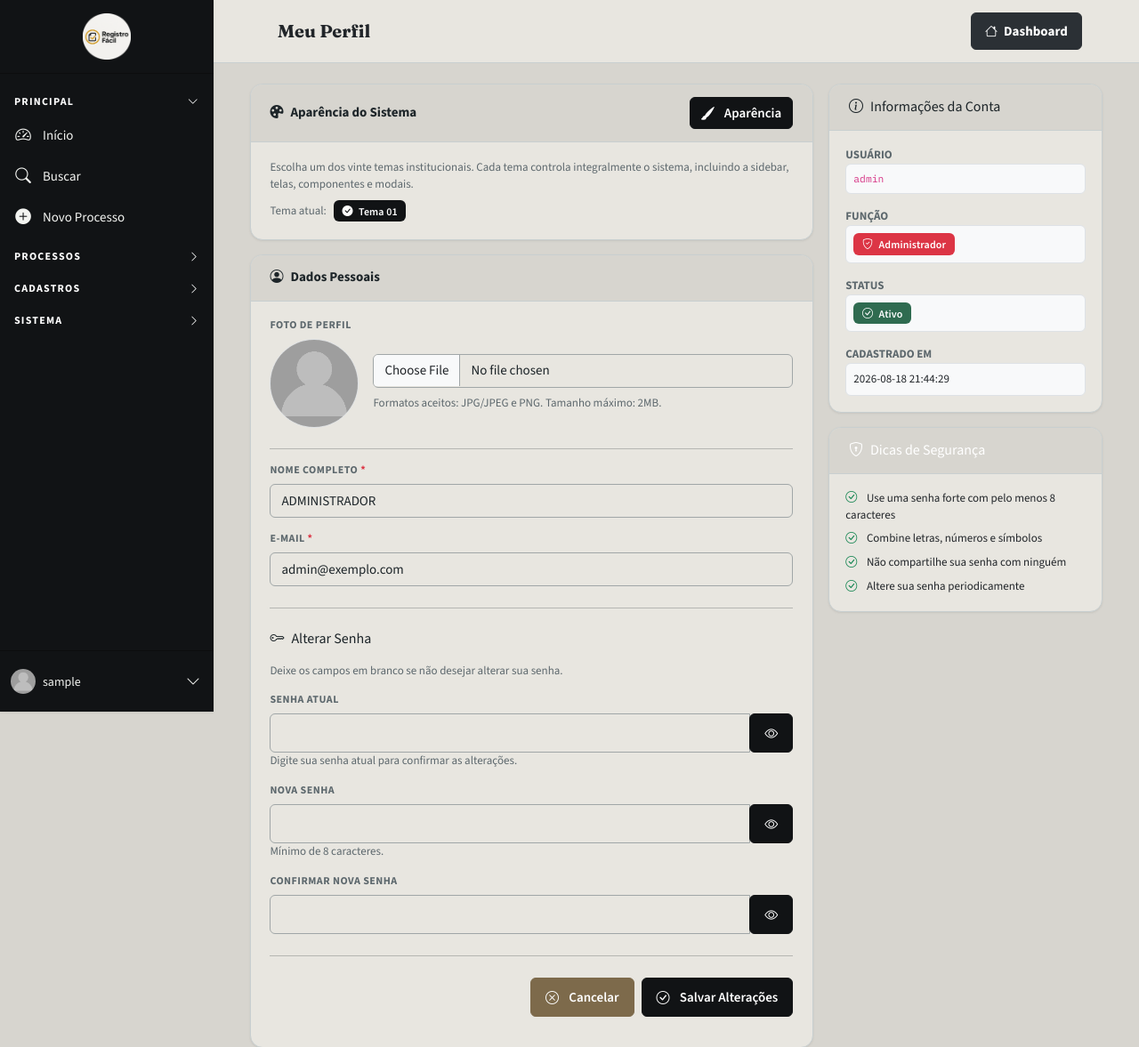
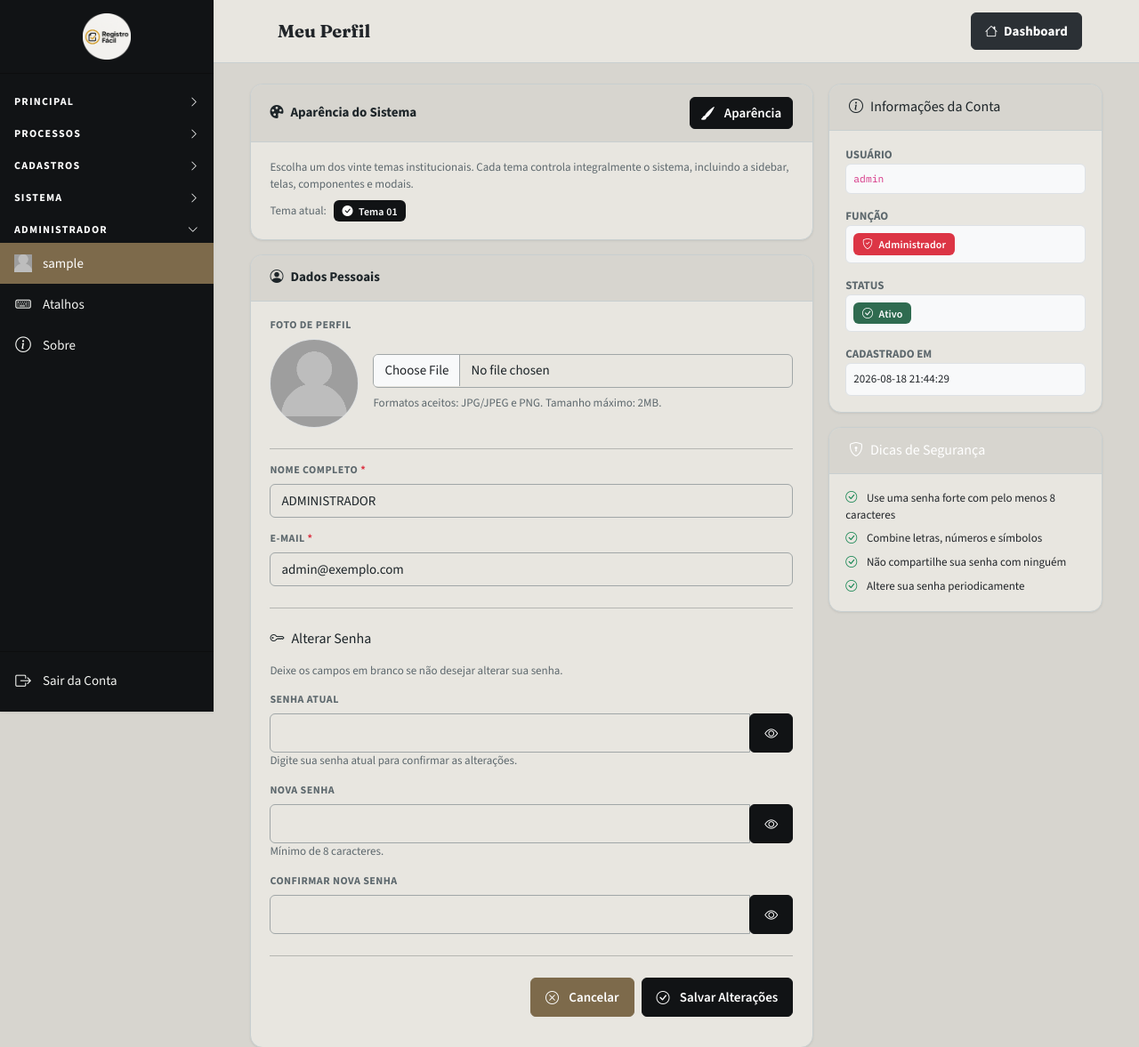
Before and after one commit to espetocearensesobral-boop/registrofacil-v3, a Flask app: page /perfil/ in a window 1280 px wide. Shown: the top 1177 px of the page at 89% size. Run offline with Flask 3, Linux system fonts and the light colour scheme; the visitor is signed in with stand-in values (Sample User, id 1); data comes from the database, SQL or seed files in the repository; parts of the project's set-up code (start-up, migrations or seed data) failed here and were passed over; some libraries are stand-ins or nearby versions.

Commit message:
fix: move administrator into sidebar accordion

```diff
--- a/static/css/layout-standard.css
+++ b/static/css/layout-standard.css
@@ -673,16 +673,6 @@ body {
     margin-left: var(--rf-sidebar-width) !important;
     transition: none !important;
   }
-  #sidebar.collapsed .section-title-toggle .menu-text,
-  html.sidebar-collapsed-initial #sidebar .section-title-toggle .menu-text { opacity: 1 !important; pointer-events: auto !important; }
-  #sidebar.collapsed .section-title-toggle .menu-icon,
-  html.sidebar-collapsed-initial #sidebar .section-title-toggle .menu-icon {
-    position: static !important;
-    margin-right: 12px !important;
-    transform: none !important;
-  }
-  #sidebar.collapsed .section-title-toggle .toggle-icon,
-  html.sidebar-collapsed-initial #sidebar .section-title-toggle .toggle-icon { opacity: 1 !important; pointer-events: auto !important; }
 }
 
 .sidebar-group-toggle {
@@ -724,3 +714,42 @@ body {
   #page-content-wrapper { margin-left: 0 !important; }
   #sidebar.collapsed { width: var(--rf-sidebar-width) !important; }
 }
+
+/* Sidebar: Administrador pertence ao accordion; somente Sair permanece fixo no rodapé. */
+#sidebar .sidebar-logout {
+  flex: 0 0 auto;
+  margin-top: auto;
+  padding: .625rem 0 .75rem;
+  border-top: 1px solid var(--border-color-dark);
+  background: var(--background-color-sidebar);
+}
+
+#sidebar .sidebar-logout .menu-item {
+  margin: 0;
+  min-height: 2.75rem;
+}
+
+#sidebar .sidebar-logout .menu-icon {
+  color: var(--sidebar-text, var(--text-color-light));
+}
+
+#sidebar .sidebar-logout .menu-item:hover,
+#sidebar .sidebar-logout .menu-item:focus-visible {
+  background: color-mix(in srgb, var(--color-error) 14%, var(--background-color-sidebar));
+}
+
+#sidebar .sidebar-logout .menu-item:hover .menu-text,
+#sidebar .sidebar-logout .menu-item:focus-visible .menu-text {
+  color: var(--color-error);
+}
+
+#sidebar-group-administrador [data-profile-menu-item] .sidebar-avatar {
+  width: 1.75rem;
+  height: 1.75rem;
+  border-radius: 50%;
+  object-fit: cover;
+}
+
+#sidebar-group-administrador [data-profile-menu-item] .menu-icon {
+  overflow: hidden;
+}
--- a/static/css/main.css
+++ b/static/css/main.css
@@ -311,100 +311,6 @@ body {
     height: 1px;
     background: rgba(255, 255, 255, 0.1);
     margin: 0 8px;
-}
-
-/* ━━━━━━━━━━━━━━━━━━━━━━━━━━━━━━━━━━━━━━━━━━━━━━━━━━━━━━
-   SEÇÃO INFERIOR - PERFIL DO USUÁRIO
-   ━━━━━━━━━━━━━━━━━━━━━━━━━━━━━━━━━━━━━━━━━━━━━━━━━━━━━━ */
-.bottom-section {
-    border-top: 1px solid var(--border-color-dark);
-    padding: 10px 0;
-    flex-shrink: 0;
-}
-
-.section-title-toggle {
-    display: flex;
-    align-items: center;
-    padding: 10px 16px;
-    cursor: pointer;
-    font-size: var(--font-sm);
-    font-weight: 500;
-    background-color: var(--background-color-sidebar);
-    transition: background-color 0.2s ease;
-    color: var(--text-color-light);
-    height: 48px;
-}
-
-.section-title-toggle:hover {
-    background-color: var(--background-color-sidebar-hover);
-}
-
-.sidebar.collapsed .section-title-toggle .menu-text {
-    opacity: 0;
-    pointer-events: none;
-}
-
-.section-title-toggle .menu-icon {
-    width: 20px;
-    height: 20px;
-    flex-shrink: 0;
-    display: flex;
-    align-items: center;
-    justify-content: center;
-    color: var(--text-color-light);
-    opacity: 1;
-    transition: opacity 0.3s ease;
-    margin-right: 12px;
-}
-
-.sidebar.collapsed .section-title-toggle .menu-icon {
-    opacity: 1;
-    margin-right: 0;
-    position: absolute;
-    left: 50%;
-    transform: translateX(-50%);
-}
-
-.section-title-toggle .toggle-icon {
-    font-size: 1rem;
-    transition: transform 0.25s ease;
-    color: var(--text-color-light);
-    position: absolute;
-    right: 15px;
-    margin-left: 12px;
-}
-
-.sidebar.collapsed .section-title-toggle .toggle-icon {
-    position: absolute;
-    right: 15px;
-    opacity: 0 !important;
-    pointer-events: none !important;
-    margin-left: 0;
-}
-
-.section-title-toggle.expanded .toggle-icon {
-    transform: rotate(180deg);
-}
-
-.profile-menu-items {
-    max-height: 500px;
-    overflow: hidden;
-    transition: max-height 0.3s ease-out, opacity 0.3s ease;
-    opacity: 1;
-}
-
-.profile-menu-items.collapsed {
-    max-height: 0;
-    opacity: 0;
-}
-
-/* ✓ CORREÇÃO: Hover do logout em tom pastel (menos agressivo) */
-.logout-menu-item:hover {
-    background-color: rgba(220, 38, 38, 0.15);
-}
-
-.logout-menu-item:hover .menu-text.menu-text-logout {
-    color: #DC2626;
 }
 
 /* ━━━━━━━━━━━━━━━━━━━━━━━━━━━━━━━━━━━━━━━━━━━━━━━━━━━━━━
@@ -813,16 +719,6 @@ body.auth-page {
     margin-left: var(--rf-sidebar-collapsed-width) !important;
 }
 
-.sidebar-collapsed-initial .sidebar .section-title-toggle .menu-text {
-    opacity: 0 !important;
-    pointer-events: none !important;
-}
-
-.sidebar-collapsed-initial .sidebar .section-title-toggle .toggle-icon {
-    opacity: 0 !important;
-    pointer-events: none !important;
-}
-
 /* HTMX Loader */
 .loader-overlay {
     position: fixed;
--- a/static/js/main.js
+++ b/static/js/main.js
@@ -16,7 +16,7 @@ if (typeof window.togglePassword !== 'function') {
 }
 
 // ============================================================
-// SIDEBAR: fixa e expandida no desktop. Apenas a seção Administrador/perfil é recolhível.
+// SIDEBAR: fixa e expandida no desktop. Todas as categorias, inclusive Administrador, usam o mesmo accordion.
 function inicializarSidebar() {
     const sidebar = document.getElementById('sidebar');
     const wrapper = document.getElementById('wrapper');
@@ -124,8 +124,6 @@ document.addEventListener('DOMContentLoaded', function() {
         const sidebar = document.getElementById('sidebar');
         const wrapper = document.getElementById('wrapper');
         const pageContentWrapper = document.getElementById('page-content-wrapper');
-        const profileSectionToggle = document.getElementById('profile-section-toggle');
-        const profileMenuItems = document.querySelector('.profile-menu-items');
         const categoryToggles = Array.from(document.querySelectorAll('.sidebar-group-toggle'));
 
         if (!sidebar || !wrapper || !pageContentWrapper) return;
@@ -187,31 +185,7 @@ document.addEventListener('DOMContentLoaded', function() {
             }
         });
 
-        // O bloco Administrador/perfil continua sendo a única área recolhível.
-        if (profileSectionToggle && profileMenuItems) {
-            profileMenuItems.classList.add('collapsed');
-            profileSectionToggle.classList.add('collapsed');
-            profileSectionToggle.classList.remove('expanded');
-            profileSectionToggle.setAttribute('aria-expanded', 'false');
-            const toggleProfileSection = event => {
-                event.stopPropagation();
-                const isCollapsed = profileMenuItems.classList.toggle('collapsed');
-                profileSectionToggle.classList.toggle('collapsed', isCollapsed);
-                profileSectionToggle.classList.toggle('expanded', !isCollapsed);
-                profileSectionToggle.setAttribute('aria-expanded', String(!isCollapsed));
-                if (!isCollapsed) {
-                    sidebar.scrollTo({ top: sidebar.scrollHeight, behavior: 'smooth' });
-                    profileSectionToggle.focus({ preventScroll: true });
-                }
-            };
-            profileSectionToggle.addEventListener('click', toggleProfileSection);
-            profileSectionToggle.addEventListener('keydown', event => {
-                if (event.key === 'Enter' || event.key === ' ') {
-                    event.preventDefault();
-                    toggleProfileSection(event);
-                }
-            });
-        }
+        // Administrador é uma categoria normal do accordion; somente Sair fica fixo no rodapé.
 
         const handleResponsiveSidebar = () => {
             sidebar.classList.remove('collapsed');
@@ -306,15 +280,7 @@ document.addEventListener('DOMContentLoaded', function() {
             // Pequeno delay para garantir que a sidebar já se ajustou (se expandindo) antes de rolar
             setTimeout(() => {
                 const menuSection = document.querySelector('.menu-section');
-                // Se o item ativo está na seção de perfil, role para a seção de perfil
-                const profileMenuItems = document.querySelector('.profile-menu-items');
-                if (profileMenuItems && profileMenuItems.contains(activeItemFound)) {
-                    const bottomSection = document.querySelector('.bottom-section');
-                     if (bottomSection) {
-                         bottomSection.scrollIntoView({ behavior: 'smooth', block: 'end' });
-                         console.log("setActiveSidebarLinks: Rolando para o item ativo na seção de perfil.");
-                     }
-                } else if (menuSection && menuSection.contains(activeItemFound)) {
+                if (menuSection && menuSection.contains(activeItemFound)) {
                     // Calcula a posição do item para centralizá-lo na área visível
                     const itemOffsetTop = activeItemFound.offsetTop;
                     const itemHeight = activeItemFound.offsetHeight;
@@ -792,11 +758,12 @@ document.addEventListener('DOMContentLoaded', function() {
                     return true;
                 },
                 'o': () => {
-                    const profileSectionToggle = document.getElementById('profile-section-toggle');
-                    if (profileSectionToggle) {
-                        profileSectionToggle.click();
+                    const administratorToggle = document.querySelector('[aria-controls="sidebar-group-administrador"]');
+                    if (administratorToggle) {
+                        administratorToggle.click();
+                        administratorToggle.focus({ preventScroll: true });
                     } else {
-                        console.warn("Atalho para 'Opções' (Alt+O) acionado, mas o elemento de toggle não foi encontrado.");
+                        console.warn("Atalho Alt+O acionado, mas a categoria Administrador não foi encontrada.");
                     }
                     return true;
                 }
--- a/templates/base.html
+++ b/templates/base.html
@@ -248,41 +248,36 @@
                 </div>
 
                 </div>
-            </div>
 
-            {# ─── RODAPÉ: Perfil do usuário ─── #}
-            <div class="bottom-section" id="profile-section">
-                <div class="section-title-toggle" id="profile-section-toggle" role="button" tabindex="0" aria-expanded="false" aria-controls="profile-menu-items">
-                    <div class="menu-icon">
-                        <img src="{{ session.get('usuario_foto_url', url_for('static', filename='img/default_avatar.png')) }}"
-                             alt="Avatar" class="sidebar-avatar">
+                <button class="sidebar-group-toggle" type="button" aria-expanded="false" aria-controls="sidebar-group-administrador">
+                    <span>Administrador</span>
+                    <i class="bi bi-chevron-down sidebar-group-toggle-icon" aria-hidden="true"></i>
+                </button>
+                <div class="sidebar-category-items" id="sidebar-group-administrador" hidden>
+                    <div class="menu-item" data-profile-menu-item="true" data-href="{{ url_for('perfil.index') }}" data-accesskey="m" onclick="setActive(this)"
+                         data-bs-toggle="tooltip" data-bs-placement="right" data-bs-title="{{ session.get('usuario_nome', 'Meu Perfil') }} (Alt+M)">
+                        <div class="menu-icon">
+                            <img src="{{ session.get('usuario_foto_url', url_for('static', filename='img/default_avatar.png')) }}" alt="Avatar" class="sidebar-avatar">
+                        </div>
+                        <span class="menu-text">{{ session.get('usuario_nome', 'Meu Perfil') | truncate(18) }}</span>
                     </div>
-                    <span class="menu-text rf-profile-name">
-                        {{ session.get('usuario_nome', 'Meu Perfil') | truncate(18) }}
-                    </span>
-                    <i class="bi bi-chevron-down toggle-icon"></i>
-                </div>
-                <div class="profile-menu-items" id="profile-menu-items">
-                    <div class="menu-item" data-href="{{ url_for('perfil.index') }}" data-accesskey="m" onclick="setActive(this)"
-                         data-bs-toggle="tooltip" data-bs-placement="right" data-bs-title="{{ session.get('usuario_nome', 'Meu Perfil') }} (Alt+M)">
-                        <div class="menu-icon"><i class="bi bi-person-circle"></i></div>
-                        <span class="menu-text">Meu Perfil</span>
-                    </div>
-                    <div class="menu-item" data-bs-toggle="modal" data-bs-target="#shortcutsModal" data-accesskey="j" onclick="setActive(this)"
-                         title="Atalhos do Sistema (Alt+J)">
+                    <div class="menu-item" data-bs-toggle="modal" data-bs-target="#shortcutsModal" data-accesskey="j" onclick="setActive(this)" title="Atalhos do Sistema (Alt+J)">
                         <div class="menu-icon"><i class="bi bi-keyboard"></i></div>
                         <span class="menu-text">Atalhos</span>
                     </div>
-                    <div class="menu-item" data-bs-toggle="modal" data-bs-target="#aboutModal" data-accesskey="p" onclick="setActive(this)"
-                         title="Sobre (Alt+P)">
+                    <div class="menu-item" data-bs-toggle="modal" data-bs-target="#aboutModal" data-accesskey="p" onclick="setActive(this)" title="Sobre (Alt+P)">
                         <div class="menu-icon"><i class="bi bi-info-circle"></i></div>
                         <span class="menu-text">Sobre</span>
                     </div>
-                    <div class="menu-item logout-menu-item" data-href="{{ url_for('auth.logout') }}" data-accesskey="x" onclick="setActive(this)"
-                         data-bs-toggle="tooltip" data-bs-placement="right" data-bs-title="Sair da Conta (Alt+X)">
-                        <div class="menu-icon"><i class="bi bi-box-arrow-right"></i></div>
-                        <span class="menu-text menu-text-logout">Sair da Conta</span>
-                    </div>
+                </div>
+            </div>
+
+            {# ─── RODAPÉ FIXO: somente saída da conta ─── #}
+            <div class="sidebar-logout" id="sidebar-logout">
+                <div class="menu-item logout-menu-item" data-href="{{ url_for('auth.logout') }}" data-accesskey="x" onclick="setActive(this)"
+                     data-bs-toggle="tooltip" data-bs-placement="right" data-bs-title="Sair da Conta (Alt+X)">
+                    <div class="menu-icon"><i class="bi bi-box-arrow-right"></i></div>
+                    <span class="menu-text menu-text-logout">Sair da Conta</span>
                 </div>
             </div>
         </aside>
```
